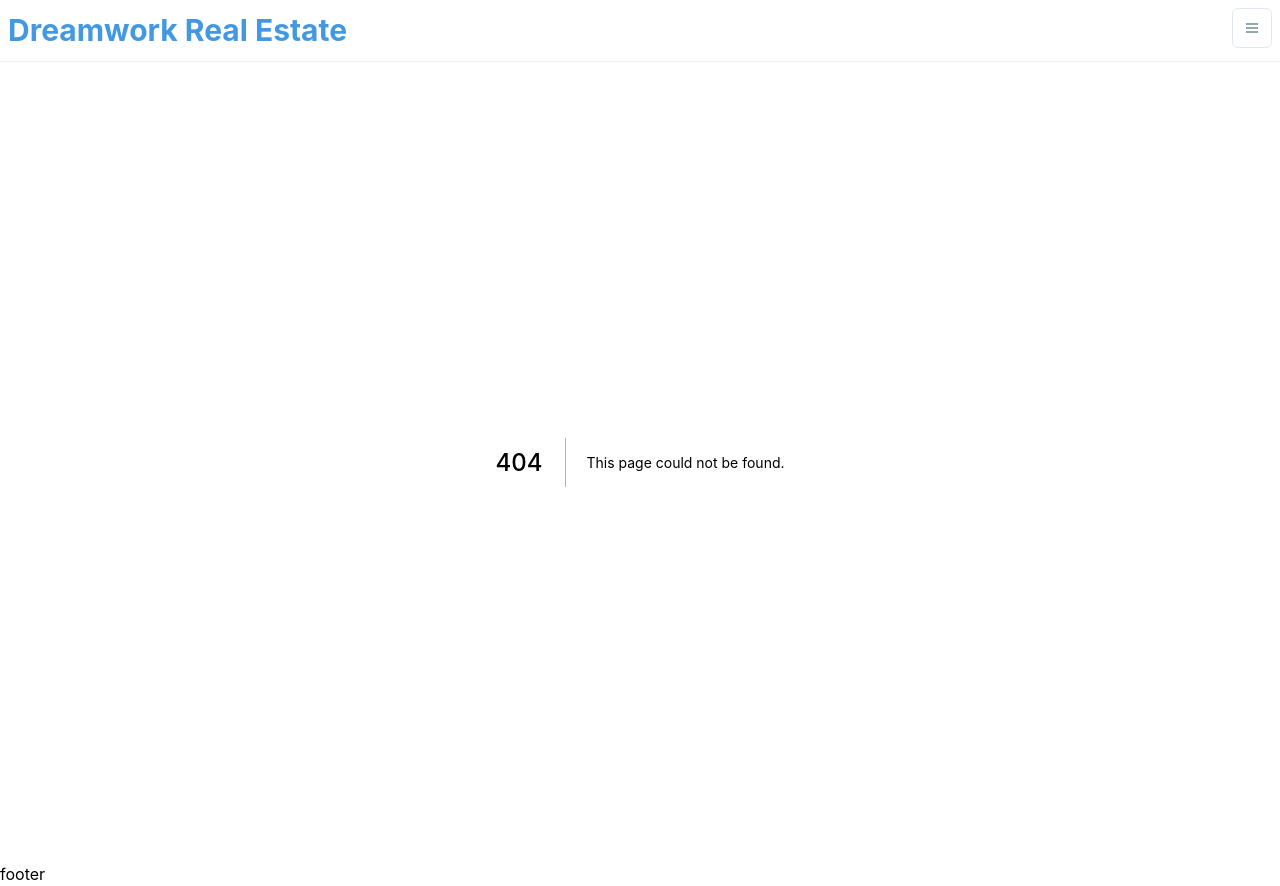
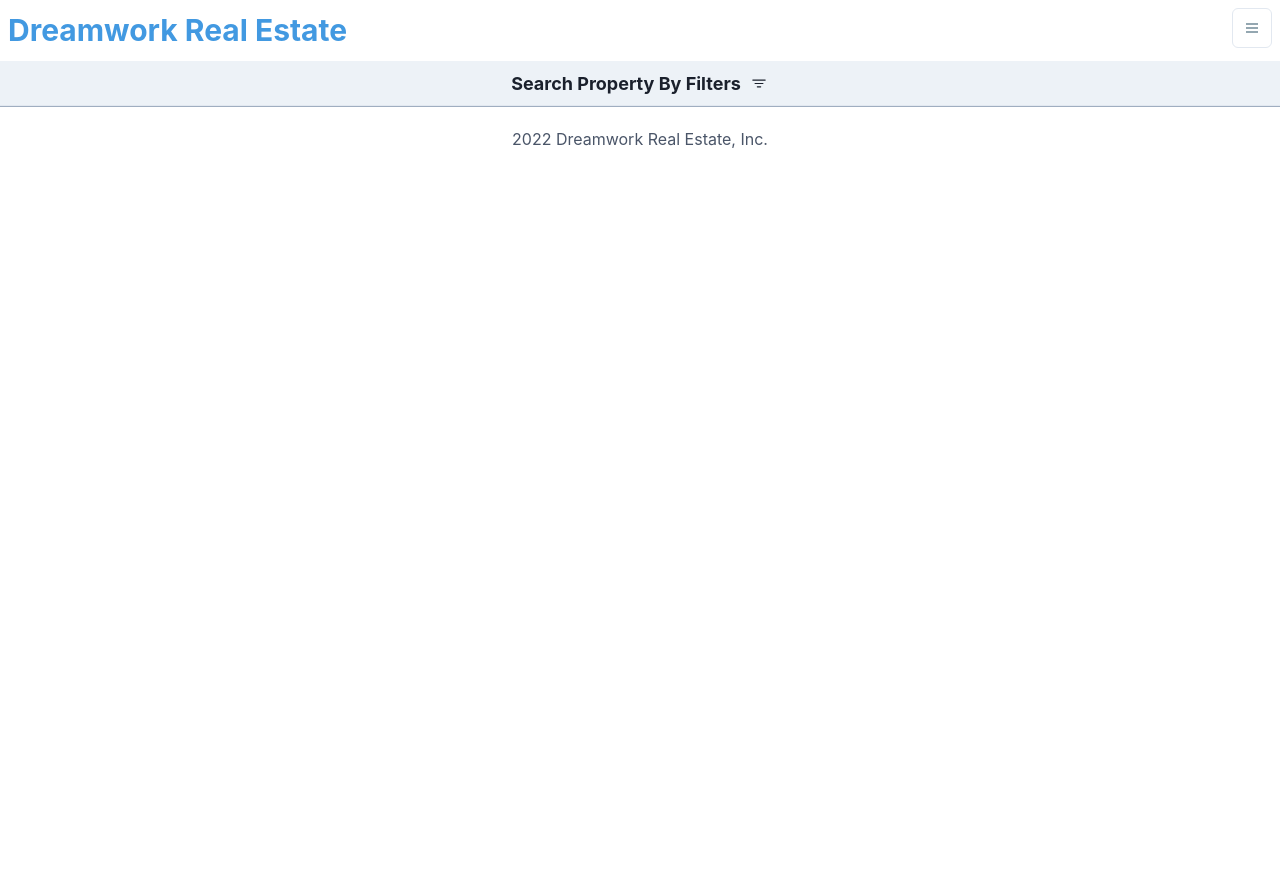
Before and after one commit to TurhanErgene/Real-Estate, a Next.js app: page /search in a window 1280 px wide. Before the commit this address had no page. After the commit the page ends 800 px from the top, so only its background shows below. Built offline with nearby package versions, Linux system fonts and the light colour scheme.

Commit message:
Footer.jsx, search.js and searchFilters.jsx

```diff
--- /dev/null
+++ b/components/Footer.jsx
@@ -0,0 +1,11 @@
+import { Box } from '@chakra-ui/react'
+
+const Footer = () => {
+  return (
+    <Box textAlign="center" p="5" color="gray.600" borderTop="1px" borderColor="gray.400">
+      2022 Dreamwork Real Estate, Inc.
+    </Box>
+  )
+
+}
+export default Footer
--- a/components/Layout.jsx
+++ b/components/Layout.jsx
@@ -2,6 +2,7 @@
 import { Box } from '@chakra-ui/react'
 
 import Navbar from './Navbar'
+import Footer from './Footer'
 
 export default function Layout ({children}) {
   return (
@@ -17,7 +18,7 @@
         {children}
       </main>
       <footer>
-        footer
+        <Footer/>
       </footer>
     </Box>
     </>
--- a/components/Property.jsx
+++ b/components/Property.jsx
@@ -24,7 +24,7 @@
             <Avatar size="sm" src={agency?.logo?.url}></Avatar>
           </Box>
         </Flex>
-        <Flex aligntItems="center" p="1" justifyContent="space-between" w="250px" color="blue.400">
+        <Flex alignItems="center" p="1" justifyContent="space-between" w="250px" color="blue.400">
           {rooms} <FaBed/> | {baths} <FaBath/> | {millify(area)} sqft <BsGridFill/>
         </Flex>
         <Text fontSize="lg">
--- /dev/null
+++ b/components/SearchFilters.jsx
@@ -0,0 +1,18 @@
+import { useEffect, useState } from 'react'
+import { Flex, Select, Box, Text, Input, Spinner, Icon, Button } from '@chakra-ui/react'
+import { useRouter } from 'next/router'
+import { mdCancel } from 'react-icons/md'
+import Image from 'next/image'
+
+const SearchFilters = () => {
+
+
+
+  return (
+    <div>
+      search filters
+    </div>
+  )
+}
+
+export default SearchFilters
--- /dev/null
+++ b/pages/search.js
@@ -0,0 +1,35 @@
+import { useState } from 'react'
+import { useRouter } from 'next/router'
+import Image from 'next/Image'
+import { Flex, Box, Text, Icon } from '@chakra-ui/react'
+import { BsFilter } from 'react-icons/bs'
+
+import SearchFilters from '../components/SearchFilters'
+
+const Search = () => {
+  const [searchFilters, setSearchFilters] = useState(false)
+  const router = useRouter()
+
+  return (
+    <Box>
+      <Flex
+        cursor="pointer"
+        bg="gray.100"
+        borderBottom="1px"
+        borderColor="gray.200"
+        p="2"
+        fontWeight="bold"
+        fontSize="lg"
+        justifyContent="center"
+        alignItems="center"
+        onClick={() => setSearchFilters((prevFilters) => !prevFilters)}
+        >
+          <Text>Search Property By Filters</Text>
+          <Icon paddingLeft="2" w="7" as={BsFilter}></Icon>
+      </Flex>
+      {searchFilters && <SearchFilters/>}
+    </Box>
+  )
+}
+
+export default Search;
```
